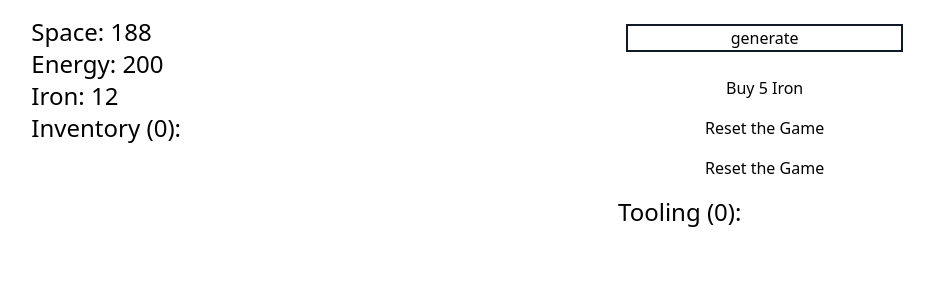
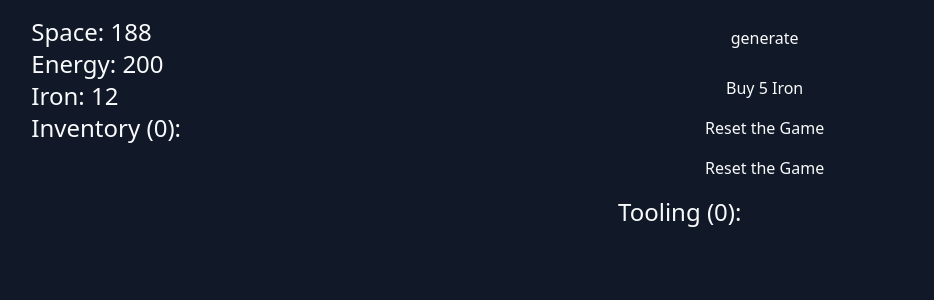
Before and after one commit to benhohner/item-generator, a React (Create React App) app: page / in a window 1280 px wide. Shown: the top 300 px of the page, without its empty margins (22-956 px from the left). Built offline with nearby package versions, Linux system fonts and the light colour scheme; the HTML template or start-up script is replaced by a standard one; what chance would draw is missing.

Commit message:
make theme darker

```diff
--- a/src/index.css
+++ b/src/index.css
@@ -9,15 +9,16 @@
 
 body {
   margin: 0;
-  font-family: -apple-system, BlinkMacSystemFont, 'Segoe UI', 'Roboto', 'Oxygen',
-    'Ubuntu', 'Cantarell', 'Fira Sans', 'Droid Sans', 'Helvetica Neue',
+  font-family: -apple-system, BlinkMacSystemFont, "Segoe UI", "Roboto", "Oxygen",
+    "Ubuntu", "Cantarell", "Fira Sans", "Droid Sans", "Helvetica Neue",
     sans-serif;
   -webkit-font-smoothing: antialiased;
   -moz-osx-font-smoothing: grayscale;
+  @apply bg-gray-900 text-gray-50;
 }
 
 code {
-  font-family: source-code-pro, Menlo, Monaco, Consolas, 'Courier New',
+  font-family: source-code-pro, Menlo, Monaco, Consolas, "Courier New",
     monospace;
 }
 
```
